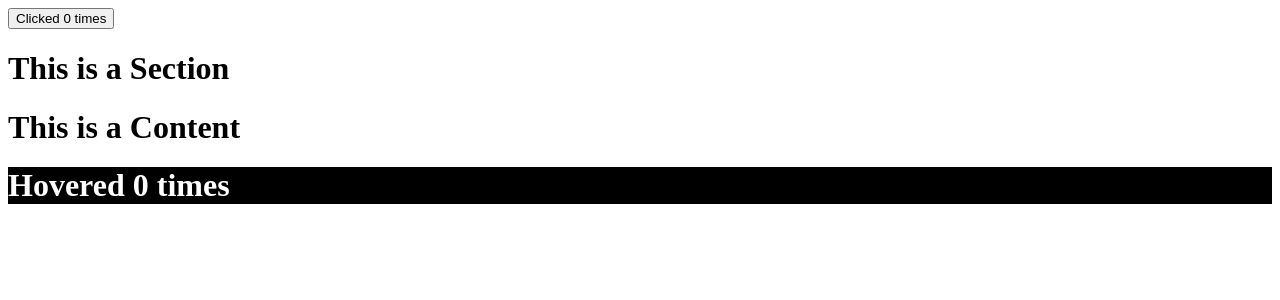
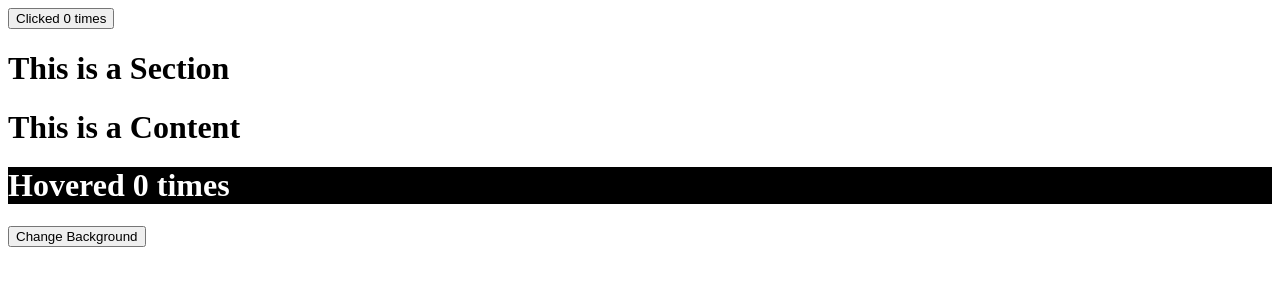
Before and after one commit to meheraj-hossain/react-learning, a React (Vite) app: page / in a window 1280 px wide. Shown: the top 300 px of the page. Built offline with nearby package versions, Linux system fonts and the light colour scheme.

Commit message:
context api understood

```diff
--- a/src/App.jsx
+++ b/src/App.jsx
@@ -7,10 +7,22 @@ import ThemeContext from "./Contexts/ThemeContext.jsx";
 
 export default class App extends React.Component{
     state = {
-        theme: "dark"
+        theme: "dark",
+        switchTheme: () => {
+            this.setState(({theme})=> {
+                if (theme === "dark"){
+                    return {
+                        theme:"light",
+                    };
+                }
+                return {
+                    theme: "dark"
+                }
+            });
+        },
     }
+
     render() {
-        const {theme} = this.state;
         return (
             <div>
                 <Counter>
@@ -18,7 +30,7 @@ export default class App extends React.Component{
                         <ClickCounter incrementCount={incrementCount} count={count} />
                     )}
                 </Counter>
-                <ThemeContext.Provider value={{theme}} >
+                <ThemeContext.Provider value={this.state} >
                     <Section />
                 </ThemeContext.Provider>
             </div>
--- a/src/Contexts/ThemeContext.jsx
+++ b/src/Contexts/ThemeContext.jsx
@@ -1,5 +1,7 @@
-import createContext from '../lib/Context.jsx'
+import React from "react";
 
-const ThemeContext = createContext();
+const ThemeContext = React.createContext({
+    theme: "dark"
+});
 
 export default ThemeContext;
--- a/src/components/Content.jsx
+++ b/src/components/Content.jsx
@@ -1,8 +1,64 @@
+//using <consumer>
+// import HoverCounter from "./HoverCounter.jsx";
+// import Counter from "./Counter.jsx";
+// import ThemeContext from "../Contexts/ThemeContext.jsx";
+//
+// export default function Content() {
+//     return (
+//         <div>
+//             <h1>
+//                 This is a Content
+//             </h1>
+//             <Counter>
+//                 {(count, incrementCount) => (
+//                     <ThemeContext.Consumer>
+//                         {({theme, switchTheme}) => (
+//                             <HoverCounter incrementCount={incrementCount} count={count} theme={theme} switchTheme={switchTheme}/>
+//                         )}
+//                     </ThemeContext.Consumer>
+//                 )}
+//             </Counter>
+//         </div>
+//     )
+// }
+
+//using context API in class
+// import HoverCounter from "./HoverCounter.jsx";
+// import Counter from "./Counter.jsx";
+// import ThemeContext from "../Contexts/ThemeContext.jsx";
+// import React from "react";
+//
+// export default class Content extends React.Component {
+//     render() {
+//         const {theme, switchTheme} = this.context;
+//         return (
+//             <div>
+//                 <h1>
+//                     This is a Content
+//                 </h1>
+//                 <Counter>
+//                     {(count, incrementCount) =>
+//                         <HoverCounter incrementCount={incrementCount} count={count} theme={theme}
+//                                       switchTheme={switchTheme}/>
+//                     }
+//                 </Counter>
+//             </div>
+//         )
+//     }
+// }
+//
+// Content.contextType = ThemeContext;
+
+//using context API in function
 import HoverCounter from "./HoverCounter.jsx";
 import Counter from "./Counter.jsx";
 import ThemeContext from "../Contexts/ThemeContext.jsx";
+import {useContext} from "react";
 
 export default function Content() {
+    const context = useContext(ThemeContext);
+    const {theme, switchTheme} = context;
+
     return (
         <div>
             <h1>
@@ -10,11 +66,7 @@ export default function Content() {
             </h1>
             <Counter>
                 {(count, incrementCount) => (
-                    <ThemeContext.Consumer>
-                        {({theme}) => (
-                            <HoverCounter incrementCount={incrementCount} count={count} theme={theme}/>
-                        )}
-                    </ThemeContext.Consumer>
+                    <HoverCounter incrementCount={incrementCount} count={count} theme={theme} switchTheme={switchTheme}/>
                 )}
             </Counter>
         </div>
--- a/src/components/HoverCounter.jsx
+++ b/src/components/HoverCounter.jsx
@@ -1,6 +1,6 @@
 import PropTypes from "prop-types";
 
-export default function HoverCounter({count, incrementCount, theme}) {
+export default function HoverCounter({count, incrementCount, theme, switchTheme}) {
     const style = theme === "dark" ? {
         backgroundColor:'#000000',
         color: '#ffffff'
@@ -11,6 +11,9 @@ export default function HoverCounter({count, incrementCount, theme}) {
             <h1 onMouseOver={incrementCount} style={style}>
                 Hovered {count} times
             </h1>
+            <button type="button" onClick={switchTheme}>
+                Change Background
+            </button>
         </div>
     )
 }
@@ -18,5 +21,6 @@ export default function HoverCounter({count, incrementCount, theme}) {
 HoverCounter.propTypes = {
     count: PropTypes.number.isRequired,
     theme: PropTypes.string.isRequired,
-    incrementCount: PropTypes.func.isRequired
+    incrementCount: PropTypes.func.isRequired,
+    switchTheme: PropTypes.func.isRequired
 }
```
